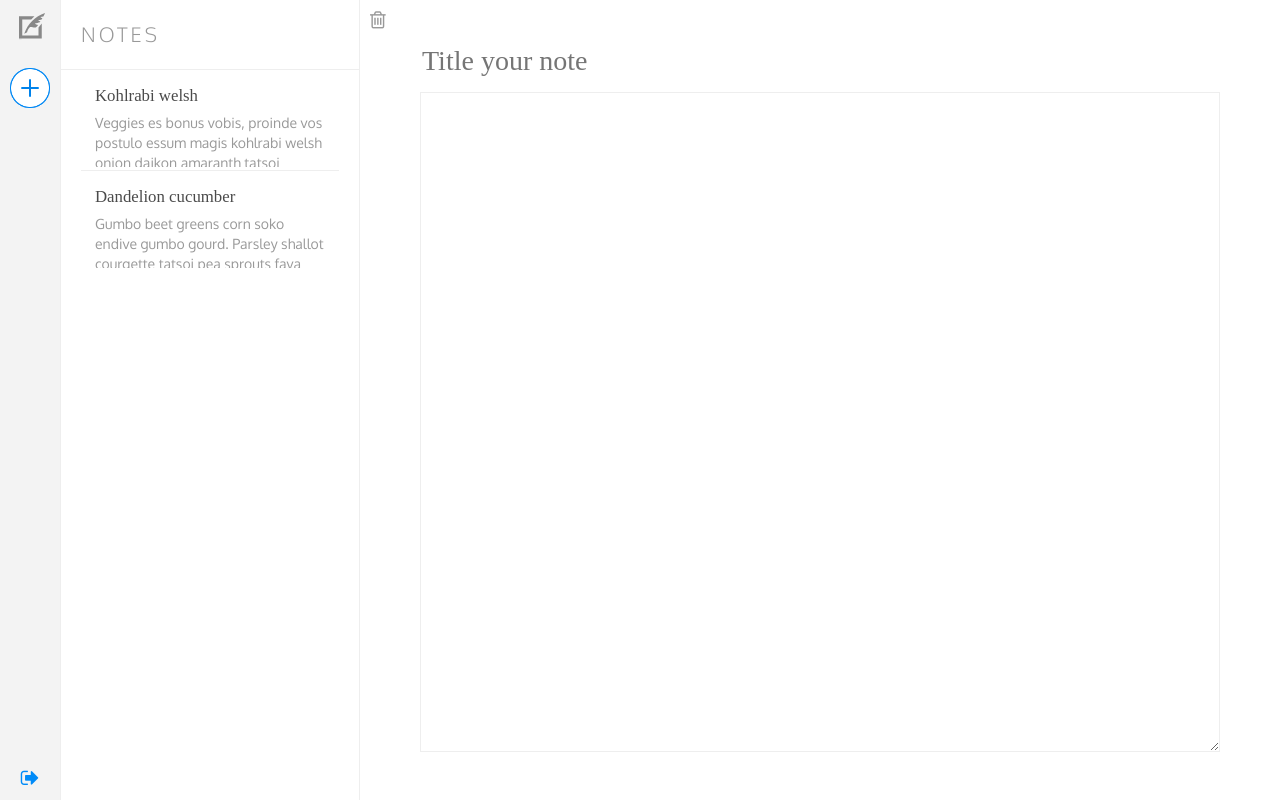
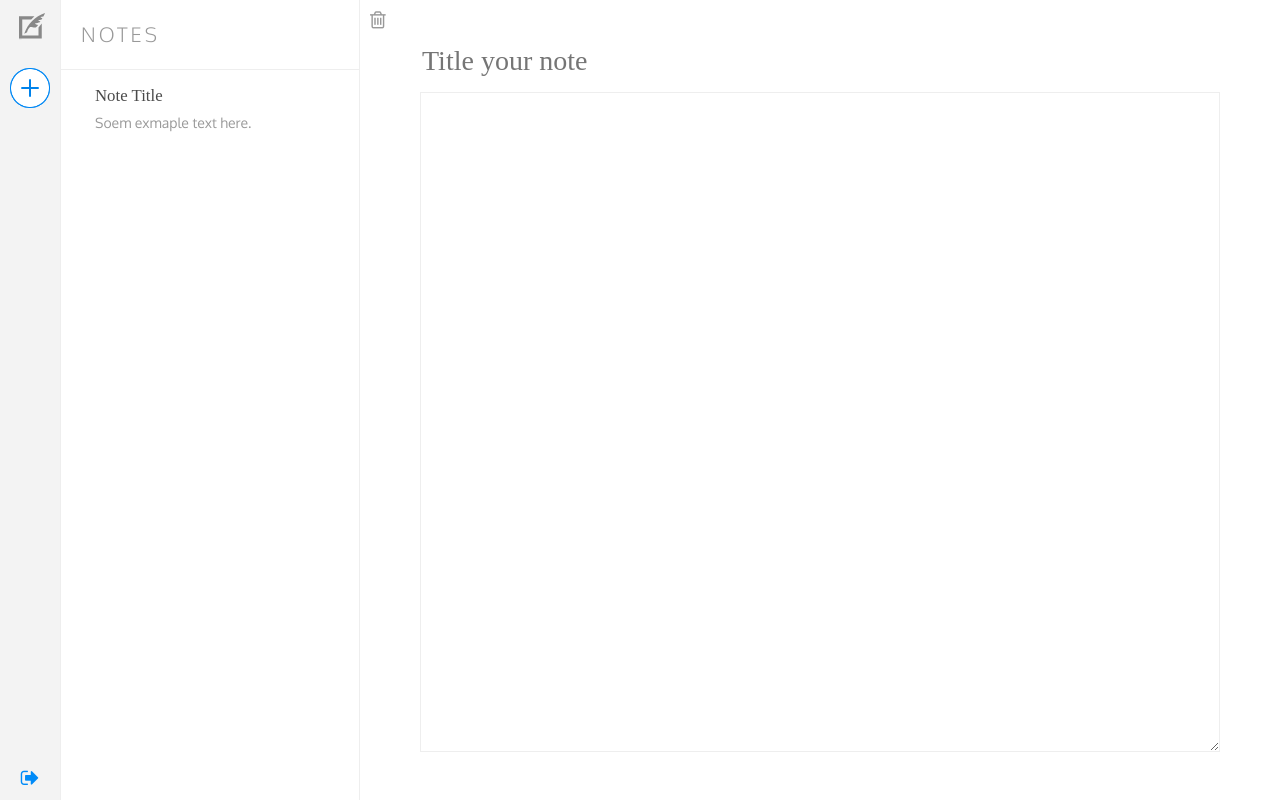
Before and after one commit to YajJackson/noteherder, a React (Create React App) app: page / in a window 1280 px wide. Built offline with nearby package versions, Linux system fonts and the light colour scheme; a web font is replaced by a local one.

Commit message:
can now dynamically render one Note from a variable

```diff
--- /dev/null
+++ b/src/Note.js
@@ -0,0 +1,22 @@
+import React from 'react'
+
+const Note = (props) => {
+    return(
+        <a className="active">
+            <li>
+              <div className="note">
+                <div className="note-title">
+                  {props.note.title}
+                </div>
+                <div className="note-body">
+                  <p>
+                    {props.note.body}
+                  </p>
+                </div>
+              </div>
+            </li>
+          </a>
+    )
+}
+
+export default Note
--- a/src/NoteForm.js
+++ b/src/NoteForm.js
@@ -19,7 +19,7 @@ class NoteForm extends Component {
                             placeholder="Title your note"
                         />
                     </p>
-                <textarea name="body"></textarea>
+                    <textarea name="body"></textarea>
                 </form>
             </div>
         )
--- a/src/NoteList.js
+++ b/src/NoteList.js
@@ -1,40 +1,19 @@
 import React from 'react'
 
 import './NoteList.css'
+import Note from './Note'
 
 const NoteList = () => {
+  const note = {
+    id: 'note-3',
+    title: 'Note Title',
+    body: 'Soem exmaple text here.',
+  }
   return (
     <div className="NoteList">
       <h3>Notes</h3>
       <ul id="notes">
-            <a className="active">
-              <li>
-                <div className="note">
-                  <div className="note-title">
-                    Kohlrabi welsh
-                  </div>
-                  <div className="note-body">
-                    <p>
-                      Veggies es bonus vobis, proinde vos postulo essum magis kohlrabi welsh onion daikon amaranth tatsoi tomatillo melon azuki bean garlic.
-                    </p>
-                  </div>
-                </div>
-              </li>
-            </a>
-            <a>
-              <li>
-                <div className="note">
-                  <div className="note-title">
-                    Dandelion cucumber
-                  </div>
-                  <div className="note-body">
-                    <p>
-                      Gumbo beet greens corn soko endive gumbo gourd. Parsley shallot courgette tatsoi pea sprouts fava bean collard greens dandelion okra wakame tomato. Dandelion cucumber earthnut pea peanut soko zucchini.
-                    </p>
-                  </div>
-                </div>
-              </li>
-            </a>
+        <Note note={note}/>
       </ul>
     </div>
   )
```
Lines whose indentation alone changed are shown as unchanged.
